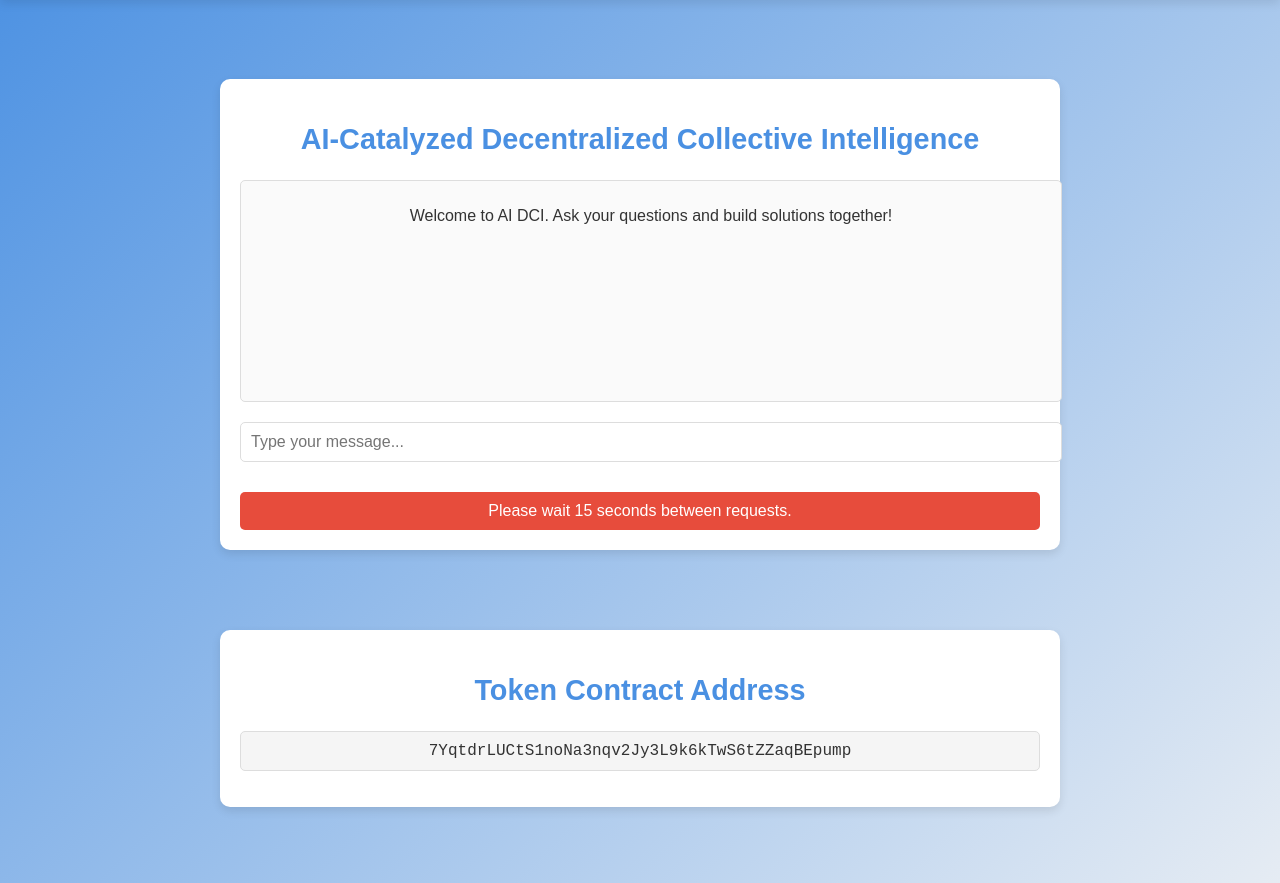
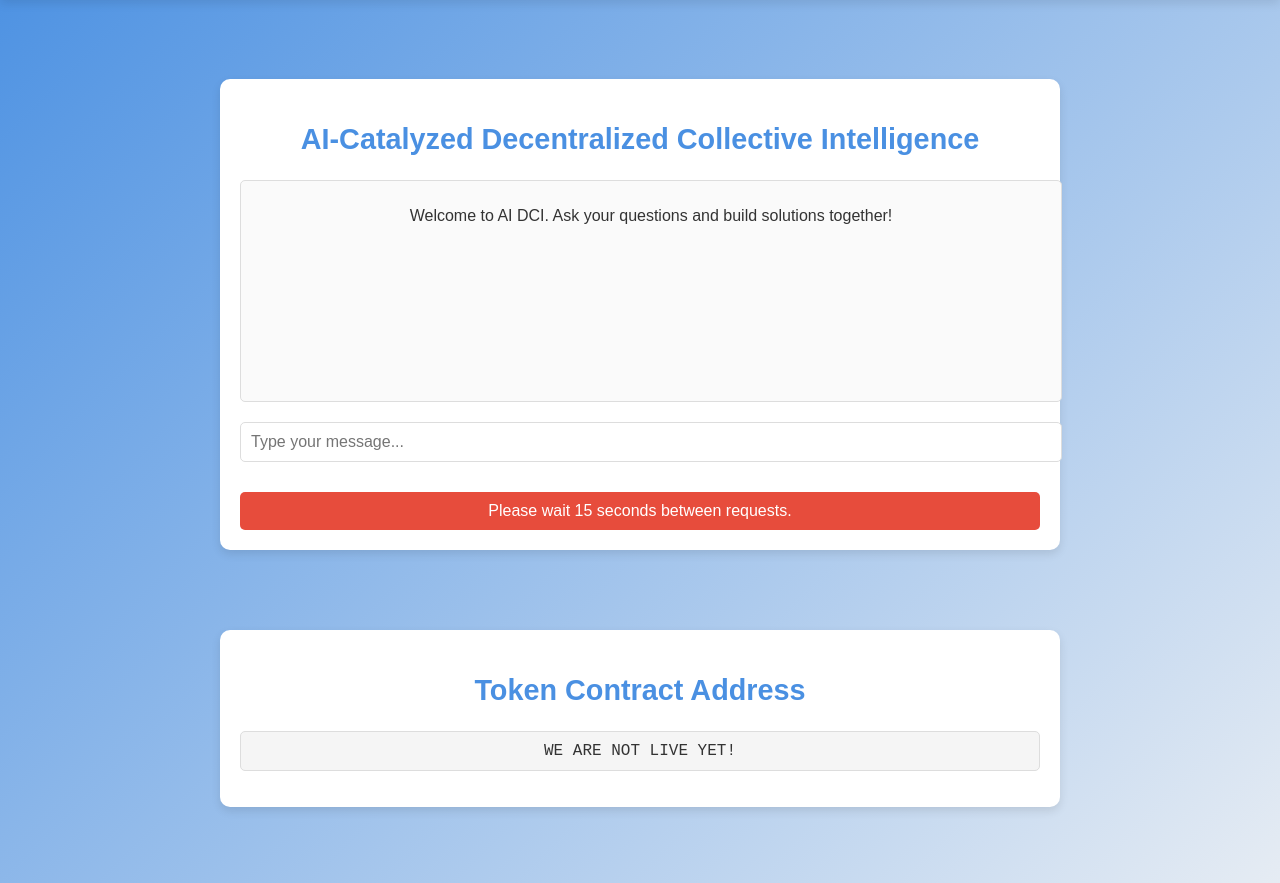
Before and after one commit to unclelongobardi/aidci, a plain HTML site: page index.html in a window 1280 px wide. Shown: the part 69-952 px from the top of the page. Drawn offline with Linux system fonts and the light colour scheme.

Commit message:
Update index.html

```diff
--- a/index.html
+++ b/index.html
@@ -146,7 +146,7 @@
     </div>
     <div id="main">
         <h2>Token Contract Address</h2>
-        <p id="contract-address" style="font-family: 'Courier New', monospace; background-color: #f5f5f5; padding: 10px; border-radius: 5px; border: 1px solid #ddd;">7YqtdrLUCtS1noNa3nqv2Jy3L9k6kTwS6tZZaqBEpump</p>
+        <p id="contract-address" style="font-family: 'Courier New', monospace; background-color: #f5f5f5; padding: 10px; border-radius: 5px; border: 1px solid #ddd;">WE ARE NOT LIVE YET!</p>
     </div>
 
     <div id="second-part">
```
